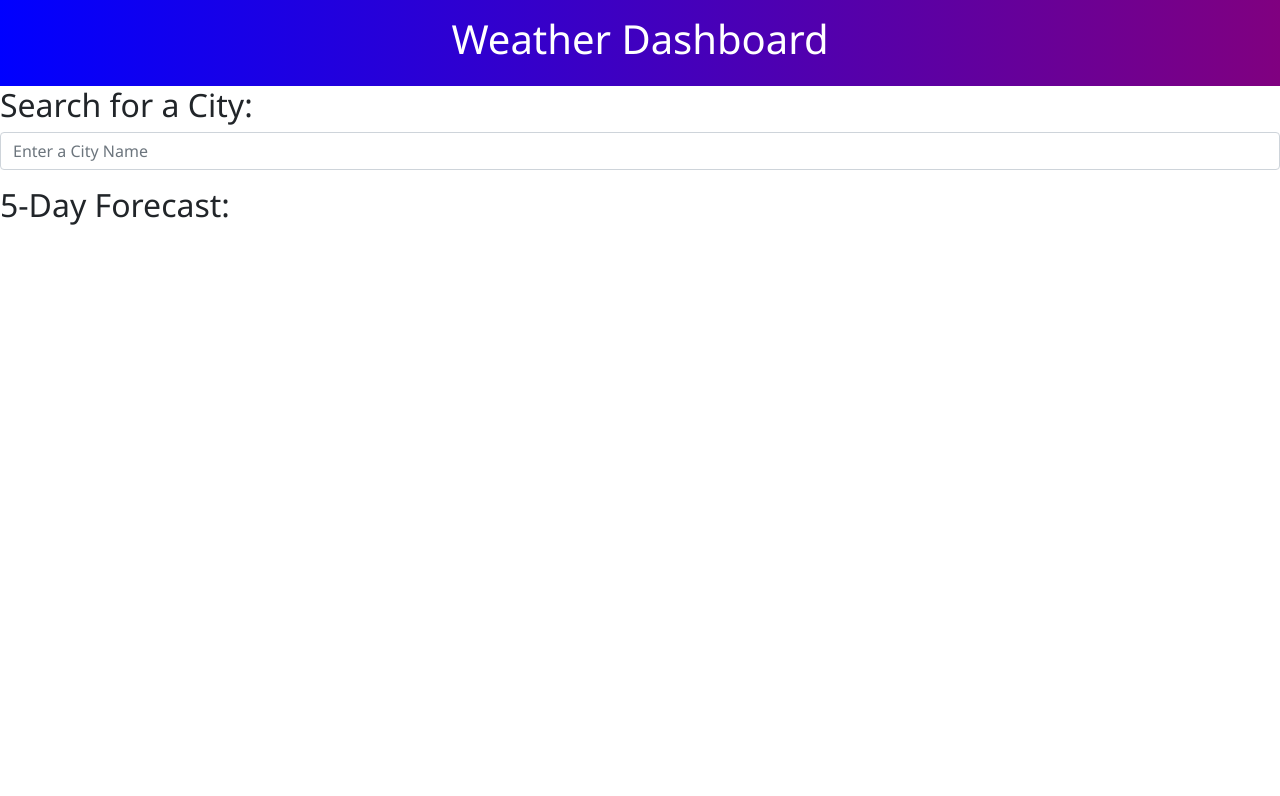
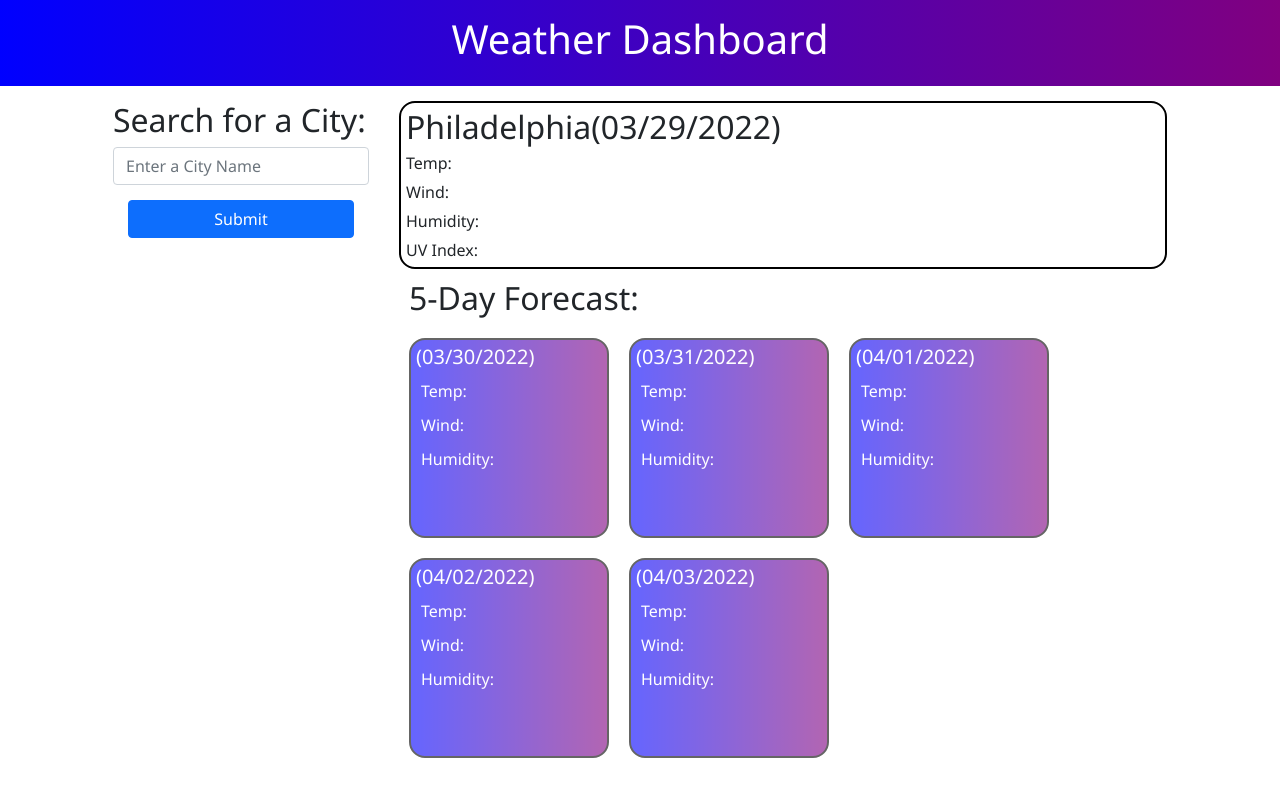
Before and after one commit to ryanh610/weather-dashboard, a plain HTML site: page index.html in a window 1280 px wide. Drawn offline with nearby package versions, Linux system fonts and the light colour scheme.

Commit message:
added main components

```diff
--- a/assets/css/styles.css
+++ b/assets/css/styles.css
@@ -13,3 +13,69 @@ header {
     text-align: center;
     padding: 15px;
 }
+
+.btn {
+    margin: 15px;
+}
+
+.currentInfo {
+    margin: 5px;
+}
+
+.forecastInfo {
+    margin: 10px;
+}
+
+#forecastBox {
+    display: inline-flex;
+    flex-wrap: wrap;
+}
+
+.forecastCard {
+    border: 2px solid black;
+    border-radius: 1rem;
+    background-image: linear-gradient( to right, blue, purple);
+    opacity: 0.6;
+    color: white;
+    margin: 10px;
+    width: 200px;
+    height: 200px;
+}
+
+.date {
+    margin: 5px;
+}
+
+#mainElements {
+    display: flex;
+    flex-direction: row;
+    justify-content: center;
+}
+
+#searchBox {
+    display: flex;
+    flex-direction: column;
+    width: 20%;
+}
+
+#searchBox {
+    margin: 15px;
+}
+
+#selection {
+    margin: 15px;
+    width: 60%;
+}
+
+#current {
+    border: 2px solid black;
+    border-radius: 1rem;
+}
+
+#currentCity {
+    margin: 5px;
+}
+
+#forecastTitle {
+    margin: 10px;
+}
--- a/index.html
+++ b/index.html
@@ -8,54 +8,58 @@
     <header>
         <h1>Weather Dashboard</h1>
     </header>
-    <section>
+    <div id="mainElements">
+        <section id="searchBox">
             <h2>Search for a City:</h2>
-        <input class="form-control" placeholder="Enter a City Name">
+            <input class="form-control" id="input" placeholder="Enter a City Name">
+            <button type="button" class="btn btn-primary">Submit</button>
+            <div id="history"></div>
         </section>
-    <section>
-        <div id="currentBox">
-            <h2 id="currentCity"></h2>
-            <p class="currentInfo" id="currentTemp"></p>
-            <p class="currentInfo" id="currentWind"></p>
-            <p class="currentInfo" id="currentHumid"></p>
-            <p class="currentInfo" id="currentUV"></p>
+        <section id="selection">
+            <div id="current">
+                <h2 id="currentCity">Philadelphia<span id="currentDate">(03/29/2022)</span></h2>
+                <p class="currentInfo" id="currentTemp">Temp: </p>
+                <p class="currentInfo" id="currentWind">Wind: </p>
+                <p class="currentInfo" id="currentHumid">Humidity: </p>
+                <p class="currentInfo" id="currentUV">UV Index: </p>
             </div>
             <div id="forecast">
-            <h2>5-Day Forecast:</h2>
-            <div>
-                <div>
-                    <h3 id="tomorrowDate"></h3>
-                    <p id="tomorrowTemp"></p>
-                    <p id="tomorrowWind"></p>
-                    <p id="tomorrowHumid"></p>
+                <h2 id="forecastTitle">5-Day Forecast:</h2>
+                <div id="forecastBox">
+                    <div class="forecastCard">
+                        <h5 class="date" id="tomorrowDate">(03/30/2022)</h5>
+                        <p class="forecastInfo" id="tomorrowTemp">Temp: </p>
+                        <p class="forecastInfo" id="tomorrowWind">Wind: </p>
+                        <p class="forecastInfo" id="tomorrowHumid">Humidity: </p>
                     </div>
-                <div>
-                    <h3 id="secondDate"></h3>
-                    <p id="secondTemp"></p>
-                    <p id="secondind"></p>
-                    <p id="secondHumid"></p>
+                    <div class="forecastCard">
+                        <h5 class="date" id="secondDate">(03/31/2022)</h5>
+                        <p class="forecastInfo" id="secondTemp">Temp: </p>
+                        <p class="forecastInfo" id="secondind">Wind: </p>
+                        <p class="forecastInfo" id="secondHumid">Humidity: </p>
                     </div>
-                <div>
-                    <h3 id="thirdDate"></h3>
-                    <p id="thirdTemp"></p>
-                    <p id="thirdWind"></p>
-                    <p id="thirdHumid"></p>
+                    <div class="forecastCard">
+                        <h5 class="date" id="thirdDate">(04/01/2022)</h5>
+                        <p class="forecastInfo" id="thirdTemp">Temp: </p>
+                        <p class="forecastInfo" id="thirdWind">Wind: </p>
+                        <p class="forecastInfo" id="thirdHumid">Humidity: </p>
                     </div>
-                <div>
-                    <h3 id="fourthDate"></h3>
-                    <p id="fourthTemp"></p>
-                    <p id="fourthWind"></p>
-                    <p id="fourthHumid"></p>
+                    <div class="forecastCard">
+                        <h5 class="date" id="fourthDate">(04/02/2022)</h5>
+                        <p class="forecastInfo" id="fourthTemp">Temp: </p>
+                        <p class="forecastInfo" id="fourthWind">Wind: </p>
+                        <p class="forecastInfo" id="fourthHumid">Humidity: </p>
                     </div>
-                <div>
-                    <h3 id="fifthDate"></h3>
-                    <p id="fifthTemp"></p>
-                    <p id="fifthWind"></p>
-                    <p id="fifthHumid"></p>
+                    <div class="forecastCard">
+                        <h5 class="date" id="fifthDate">(04/03/2022)</h5>
+                        <p class="forecastInfo" id="fifthTemp">Temp: </p>
+                        <p class="forecastInfo" id="fifthWind">Wind: </p>
+                        <p class="forecastInfo" id="fifthHumid">Humidity: </p>
                     </div>
                 </div>
             </div>
         </section>
+    </div>
     <script src="https://cdn.jsdelivr.net/npm/bootstrap@5.1.3/dist/js/bootstrap.min.js" integrity="sha384-QJHtvGhmr9XOIpI6YVutG+2QOK9T+ZnN4kzFN1RtK3zEFEIsxhlmWl5/YESvpZ13" crossorigin="anonymous"></script>
     <script src="./assets/js/script.js"></script>
 </body>
```
Lines whose indentation alone changed are shown as unchanged.
